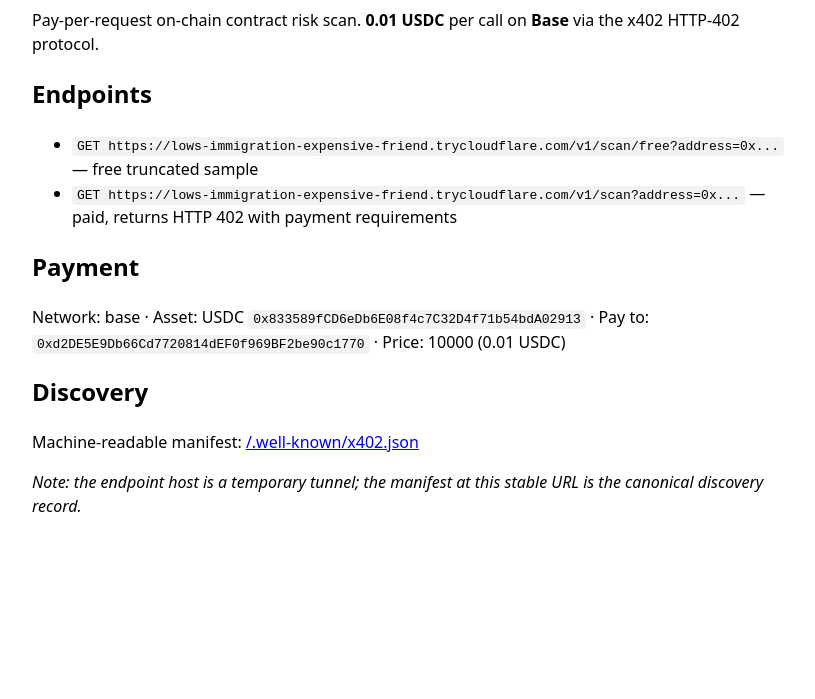
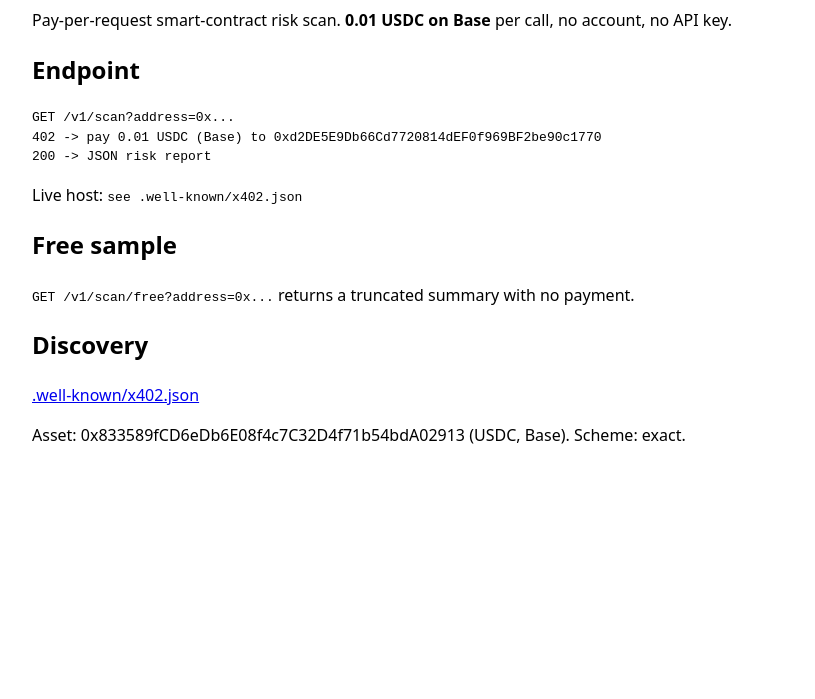
Before and after one commit to quoze62/x402-contract-scan, a plain HTML site: page index.html in a window 1280 px wide. Shown: the part 101-800 px from the top of the page, without its empty margins (228-1043 px from the left). Drawn offline with Linux system fonts and the light colour scheme.

Commit message:
update index.html

```diff
--- a/index.html
+++ b/index.html
@@ -1,15 +1,3 @@
-<!doctype html><html><head><meta charset="utf-8"><title>x402-contract-scan</title>
-<style>body{font-family:system-ui,sans-serif;max-width:760px;margin:40px auto;padding:0 16px;line-height:1.5}code{background:#f2f2f2;padding:2px 5px;border-radius:4px}</style></head><body>
-<h1>x402-contract-scan</h1>
-<p>Pay-per-request on-chain contract risk scan. <b>0.01 USDC</b> per call on <b>Base</b> via the x402 HTTP-402 protocol.</p>
-<h2>Endpoints</h2>
-<ul>
-<li><code>GET https://lows-immigration-expensive-friend.trycloudflare.com/v1/scan/free?address=0x...</code> &mdash; free truncated sample</li>
-<li><code>GET https://lows-immigration-expensive-friend.trycloudflare.com/v1/scan?address=0x...</code> &mdash; paid, returns HTTP 402 with payment requirements</li>
-</ul>
-<h2>Payment</h2>
-<p>Network: base &middot; Asset: USDC <code>0x833589fCD6eDb6E08f4c7C32D4f71b54bdA02913</code> &middot; Pay to: <code>0xd2DE5E9Db66Cd7720814dEF0f969BF2be90c1770</code> &middot; Price: 10000 (0.01 USDC)</p>
-<h2>Discovery</h2>
-<p>Machine-readable manifest: <a href="./.well-known/x402.json">/.well-known/x402.json</a></p>
-<p><em>Note: the endpoint host is a temporary tunnel; the manifest at this stable URL is the canonical discovery record.</em></p>
-</body></html>
+<!doctype html><html><head><meta charset=utf-8><title>x402 Contract Risk Scan API</title></head><body style="font-family:system-ui;max-width:760px;margin:40px auto;line-height:1.5"><h1>x402 Contract Risk Scan API</h1><p>Pay-per-request smart-contract risk scan. <b>0.01 USDC on Base</b> per call, no account, no API key.</p><h2>Endpoint</h2><pre>GET /v1/scan?address=0x...
+402 -> pay 0.01 USDC (Base) to 0xd2DE5E9Db66Cd7720814dEF0f969BF2be90c1770
+200 -> JSON risk report</pre><p>Live host: <code>see .well-known/x402.json</code></p><h2>Free sample</h2><p><code>GET /v1/scan/free?address=0x...</code> returns a truncated summary with no payment.</p><h2>Discovery</h2><p><a href=".well-known/x402.json">.well-known/x402.json</a></p><p>Asset: 0x833589fCD6eDb6E08f4c7C32D4f71b54bdA02913 (USDC, Base). Scheme: exact.</p></body></html>
```
